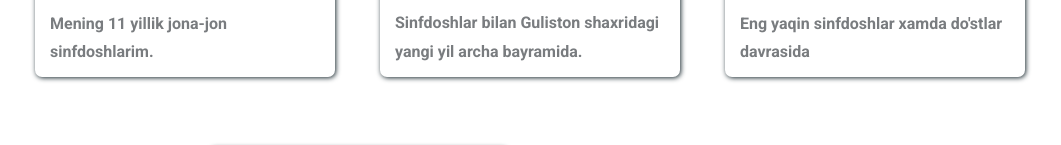
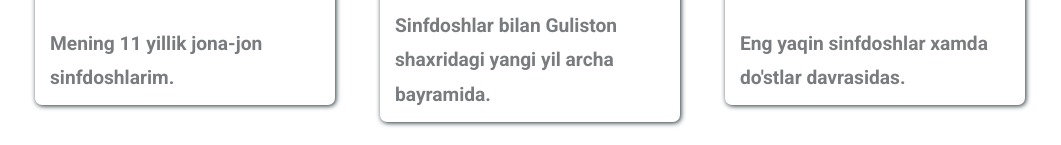
Before and after one commit to shuhratcoderjs2/manual, a plain HTML site: page index.html in a window 1280 px wide. Shown: the part 3909-4054 px from the top of the page, without its empty margins (110-1171 px from the left). Drawn offline with Linux system fonts and the light colour scheme.

Commit message:
font-size

```diff
--- a/css/staly.scss
+++ b/css/staly.scss
@@ -66,6 +66,7 @@ span{
 p{
     font-weight: $font-regular;
     line-height: 150%;
+    font-size: 1.2rem;
 }
 // classlar style
 .container{
--- a/index.html
+++ b/index.html
@@ -400,7 +400,7 @@ Mening 11 yillik jona-jon sinfdoshlarim.
                         </div>
                         <h3>Tarixga muxrlangan rasm. </h3>
                         <p>
-                            Eng yaqin sinfdoshlar xamda do'stlar davrasida
+                            Eng yaqin sinfdoshlar xamda do'stlar davrasidas.
 
                         </p>
                     </div>
```
Also changed, not shown: css/staly.css, 1 other file.
